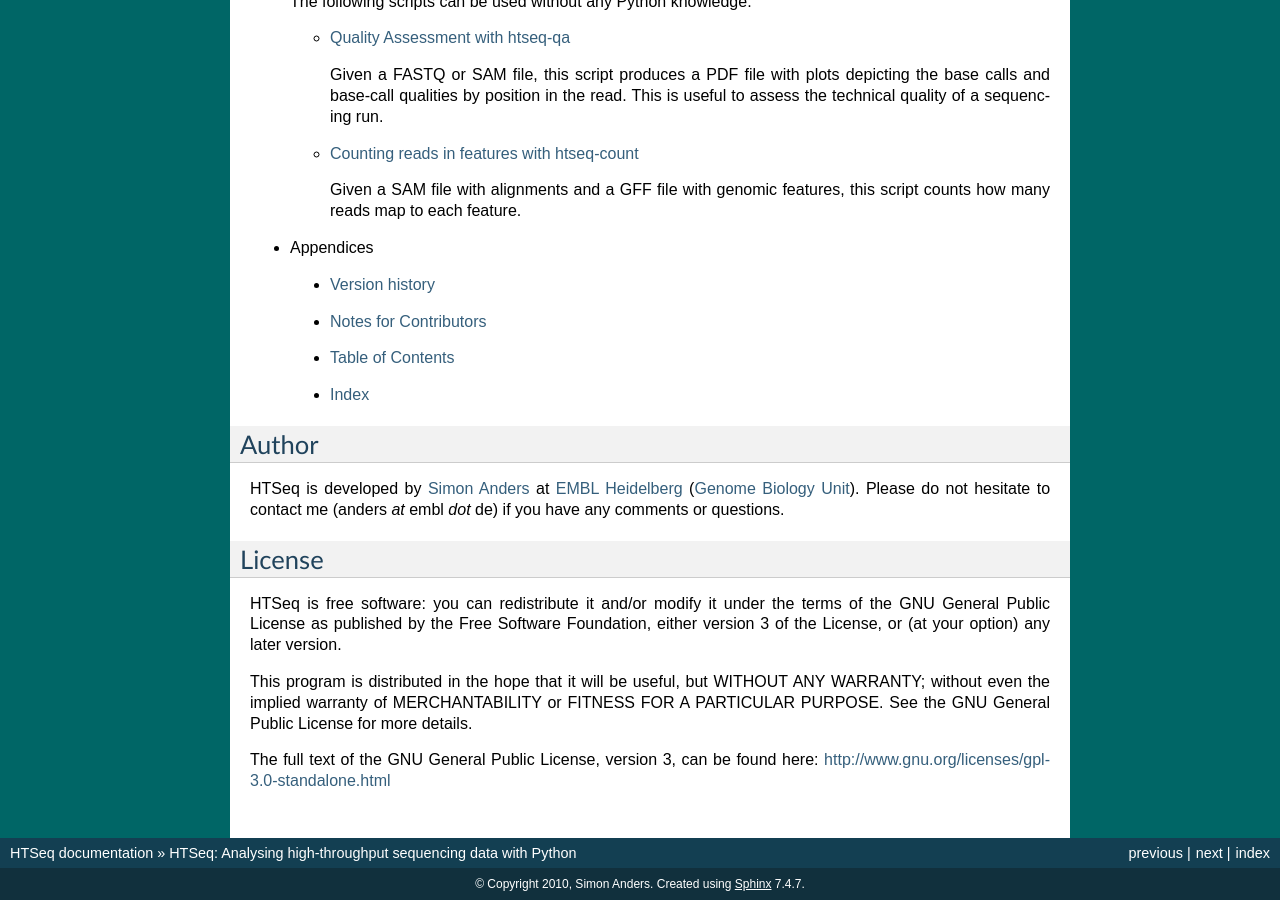
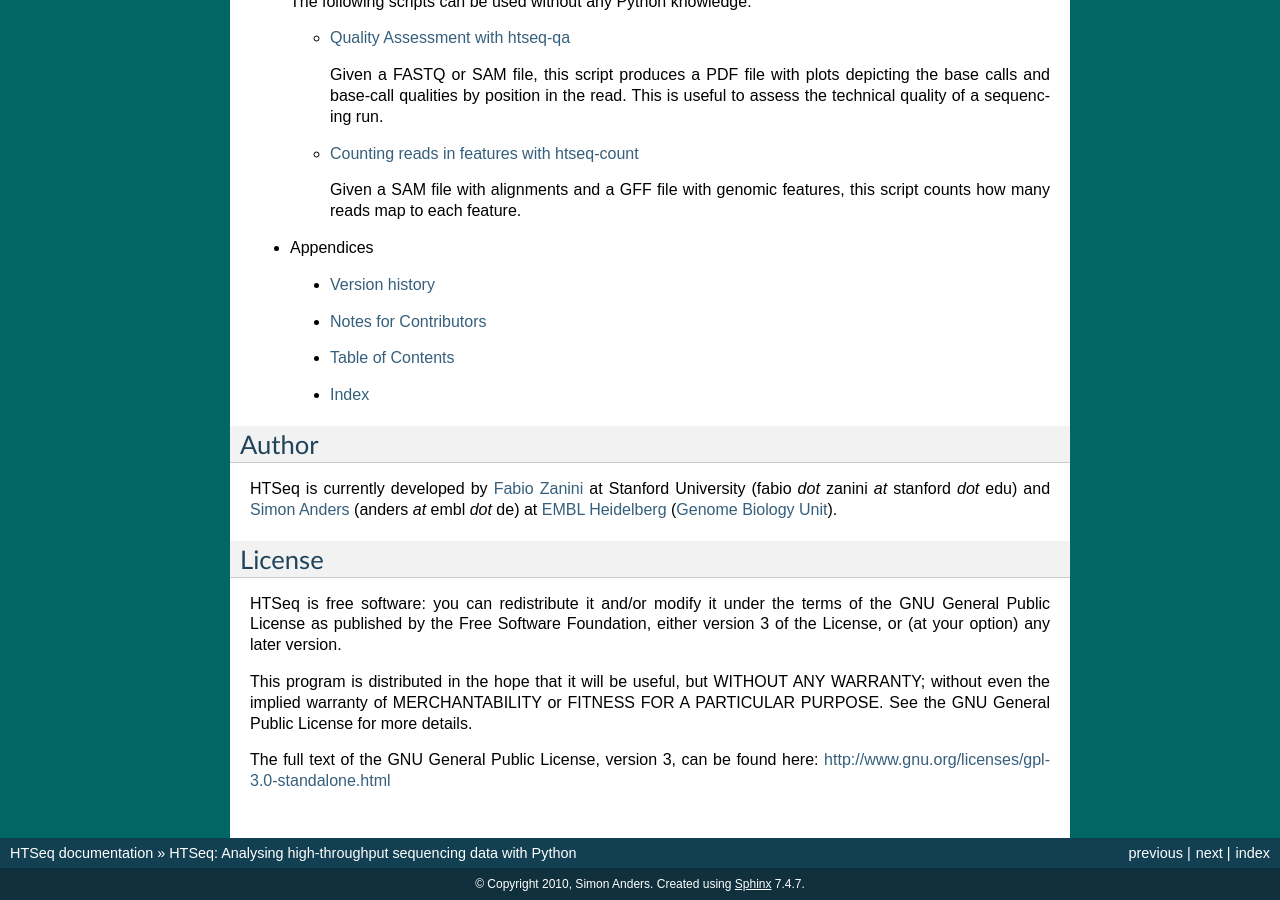
Before and after one commit to simon-anders/htseq, a Sphinx documentation site: the page built from python3/doc/overview.rst, in a window 1280 px wide and 900 px high, scrolled down 1716 px. Built offline with Sphinx 7.4.7, drawn with Linux system fonts in a browser that asks for light colours.

Commit message:
Add Fabio to the list of authors in docs

```diff
--- a/python3/doc/overview.rst
+++ b/python3/doc/overview.rst
@@ -148,10 +148,11 @@ Documentation overview
 Author
 ======
 
-HTSeq is developed by `Simon Anders`_ at `EMBL Heidelberg`_ (`Genome Biology
-Unit`_). Please do not hesitate to contact me (anders *at* embl *dot* de) if you
-have any comments or questions.
+HTSeq is currently developed by `Fabio Zanini`_ at Stanford University
+(fabio *dot* zanini *at* stanford *dot* edu) and `Simon Anders`_
+(anders *at* embl *dot* de) at `EMBL Heidelberg`_ (`Genome Biology Unit`_).
 
+.. _`Fabio Zanini`: https://scholar.google.de/citations?user=XMDw5-4AAAAJ
 .. _`Simon Anders`: http://www.embl.de/research/units/genome_biology/huber/members/index.php?s_personId=6001
 .. _`EMBL Heidelberg`: http://www.embl.de/
 .. _`Genome Biology Unit`: http://www.embl.de/research/units/genome_biology/index.html
```
